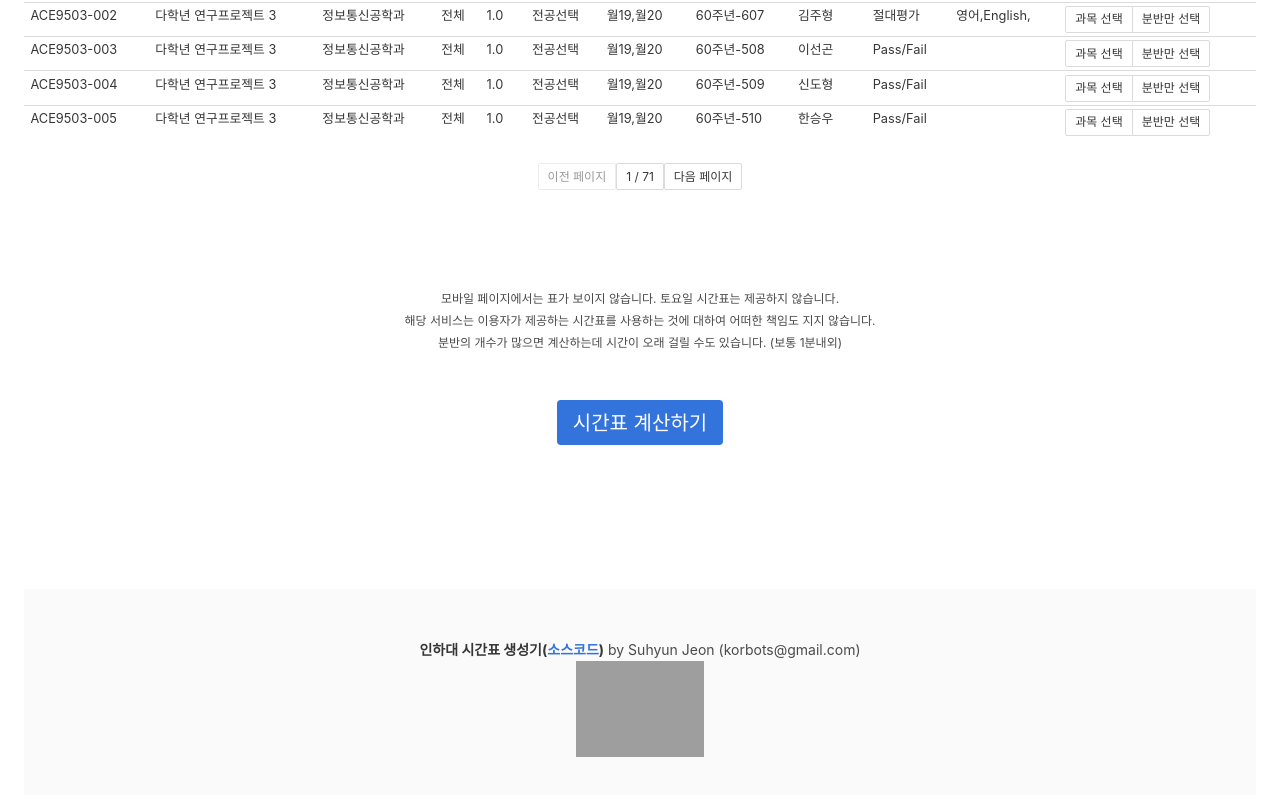
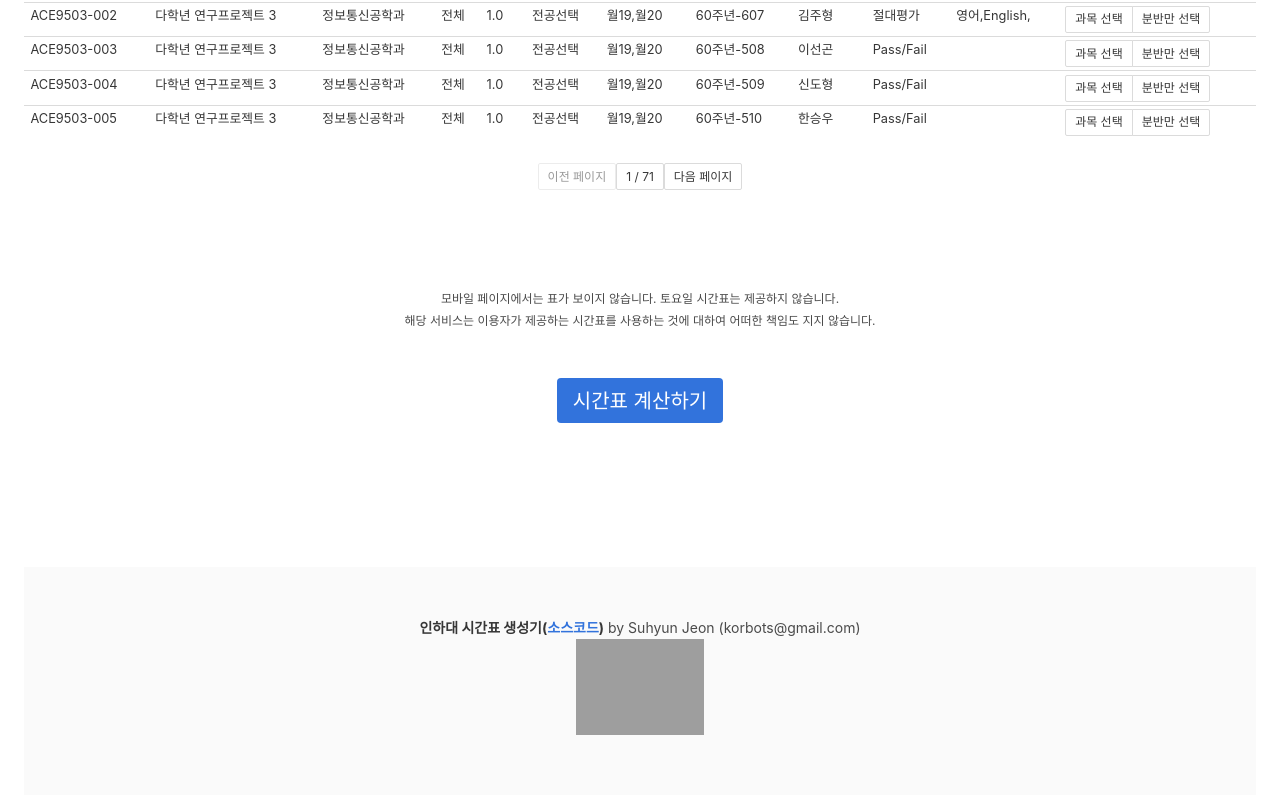
Before and after one commit to agrajak/my-inha-sugang, a Nuxt app: page / in a window 1280 px wide. Shown: the part 731-1526 px from the top of the page. Built offline with nearby package versions, Linux system fonts and the light colour scheme; grey boxes are pictures that could not be loaded.

Commit message:
로딩 바 안돌아가는 부분 해결

```diff
--- a/pages/index.vue
+++ b/pages/index.vue
@@ -77,11 +77,10 @@
       <subject-selector :search="search" :subject="subject" :category="category" v-model="과목"></subject-selector>
     </section>
     <section class="section">
-      <div class="container has-text-centered">
-        <div v-if="!result">
+      <div class="container has-text-centered" >
+        <div v-if="!result && !isProgress">
           <p class="help">모바일 페이지에서는 표가 보이지 않습니다. 토요일 시간표는 제공하지 않습니다.</p>
           <p class="help">해당 서비스는 이용자가 제공하는 시간표를 사용하는 것에 대하여 어떠한 책임도 지지 않습니다.</p>
-          <p class="help">분반의 개수가 많으면 계산하는데 시간이 오래 걸릴 수도 있습니다. (보통 1분내외)</p>
         </div>
         <div class="section">
           <button @click="getResult()" class="button is-centered is-link is-medium" :class="{'is-loading':isProgress}">시간표 계산하기</button>
@@ -138,23 +137,25 @@ export default {
   },
   methods: {
     getResult(){
-      this.result = []
       this.isProgress = true
+      this.result = null
       this.$forceUpdate()
       console.log(`현재 진행! ${this.isProgress}`)
       const 희망과목 = this.과목.filter(x=>!x.important).map(x=>x.code)
       const 필수과목 = this.과목.filter(x=>x.important).map(x=>x.code)
       this.$nextTick(()=>{
         window.requestAnimationFrame(()=>{
+          setTimeout(() => {
             run(희망과목, 필수과목, this.maxCredit, this.minCredit).then(r=>{
+              this.isProgress = false
               this.result = r
-            this.isProgress = false
             })
             .catch(e=>{
               this.isProgress = false
               console.log('에러발생')
               console.log(e)
             })
+          }, 0);
         })
       })
     }
```
Lines whose indentation alone changed are shown as unchanged.
